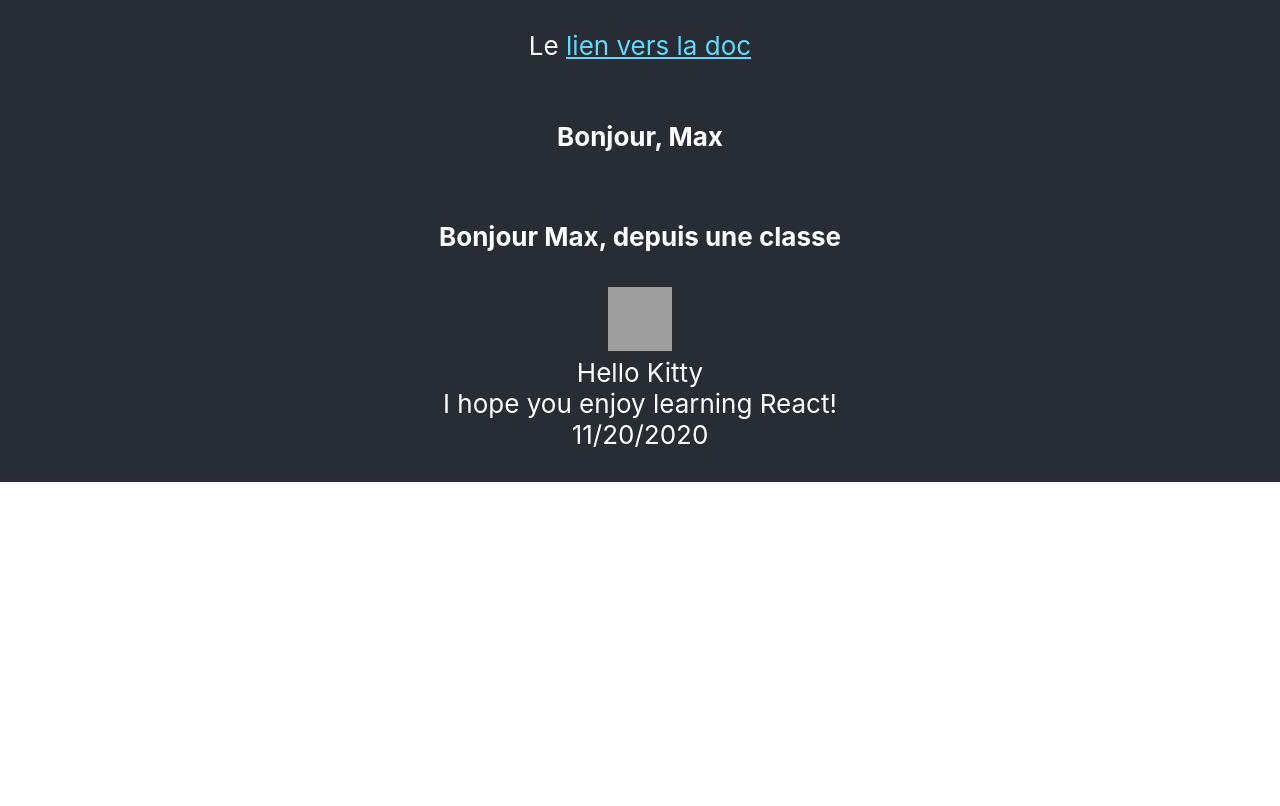
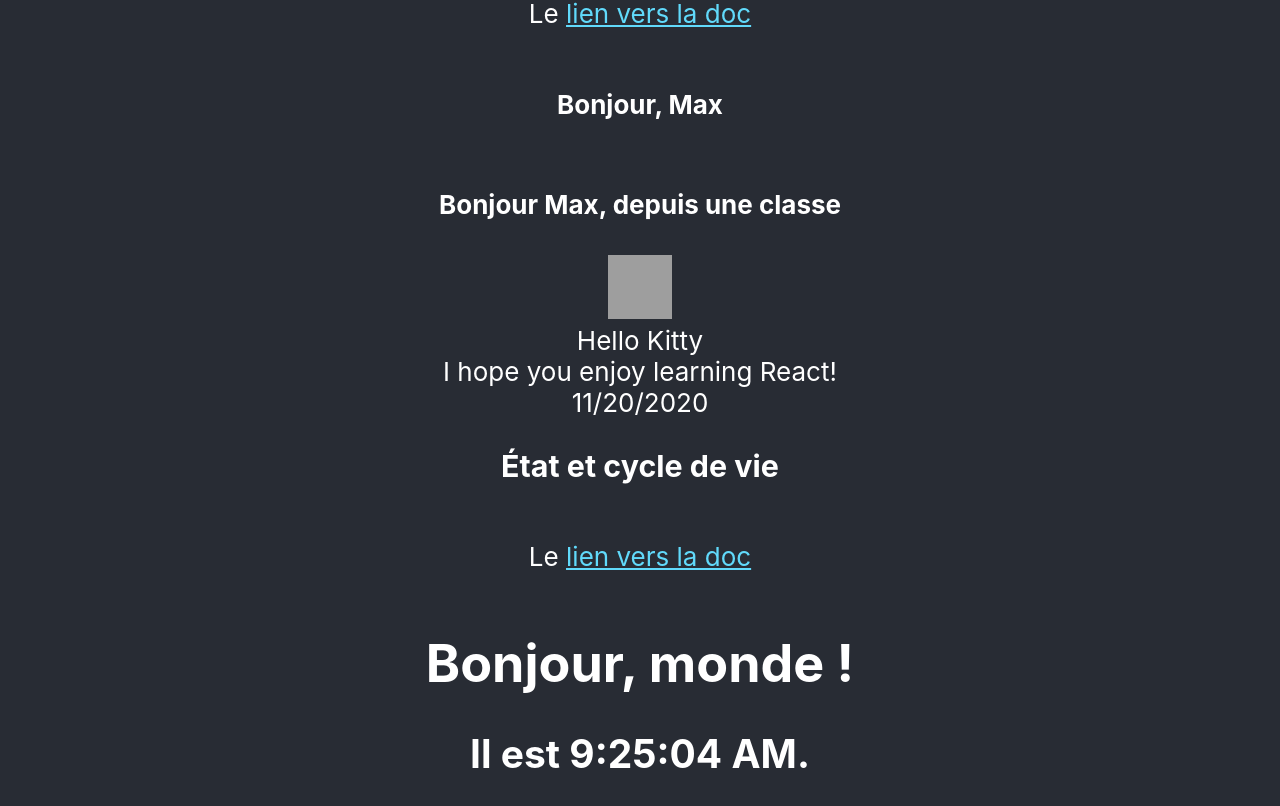
Before and after one commit to youpiwaza/mon-bordel-react, a React (Create React App) app: page / in a window 1280 px wide. Shown: the part 318-1124 px from the top of the page. Before the commit the page ends 800 px from the top, so only its background shows below. Built offline with nearby package versions, Linux system fonts and the light colour scheme; grey boxes are pictures that could not be loaded.

Commit message:
⏰ADD: Clock example

```diff
--- a/src/App.js
+++ b/src/App.js
@@ -3,6 +3,7 @@ import './App.css';
 import Welcome from './components/3composEtClasses/Welcome';
 import WelcomeClass from './components/3composEtClasses/WelcomeClass';
 import Comment from './components/3composEtClasses/Comment/Comment';
+import Clock from './components/4etatEtCycleDeVie/Clock';
 
 const commentData = {
   date: new Date(),
@@ -29,6 +30,10 @@ function App() {
           text={commentData.text}
           author={commentData.author}
         />
+
+        <h3>État et cycle de vie</h3>
+        <p>Le <a href="https://fr.reactjs.org/docs/state-and-lifecycle.html" target="blank">lien vers la doc</a></p>
+        <Clock />
       </header>
     </div>
   );
--- /dev/null
+++ b/src/components/4etatEtCycleDeVie/Clock.js
@@ -0,0 +1,54 @@
+import React from 'react';
+
+class Clock extends React.Component {
+  constructor(props) {
+    super(props);
+    // // Sans state, booh
+    // this.date = new Date();
+
+    // Avec state, yay
+    this.state = {date: new Date()};
+  }
+
+  componentDidMount() {
+    this.timerID = setInterval(
+      () => this.tick(),
+      1000
+    );
+  }
+
+  componentWillUnmount() {
+    clearInterval(this.timerID);
+  }
+
+  tick() {
+    // // Sans state, booh
+    // this.date = new Date();
+    // console.log(this.date);
+    // // Force a render without state change...
+    // // A eviter aux max, on perd plein d'avantages de React
+    // this.forceUpdate();
+
+    // Avec state, yay
+    // Subtilité ! Mise à jour de l'état !
+    // Force le rendu HTML (la maj de l'affichage)
+    this.setState({
+      date: new Date()
+    });
+  }
+
+  render() {
+    return (
+      <div>
+        <h1>Bonjour, monde !</h1>
+        {/* Sans state, booh */}
+        {/* <h2>Il est {this.date.toLocaleTimeString()}.</h2> */}
+        {/* Avec state, yay */}
+        <h2>Il est {this.state.date.toLocaleTimeString()}.</h2>
+      </div>
+    );
+  }
+}
+
+
+export default Clock;
```
